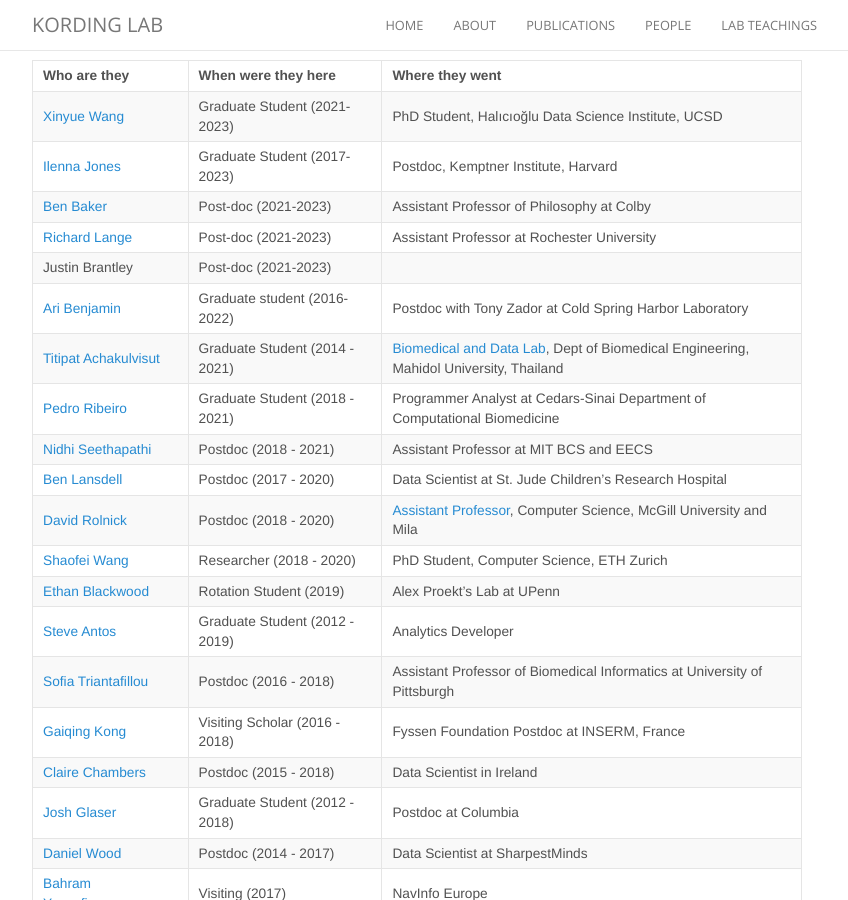
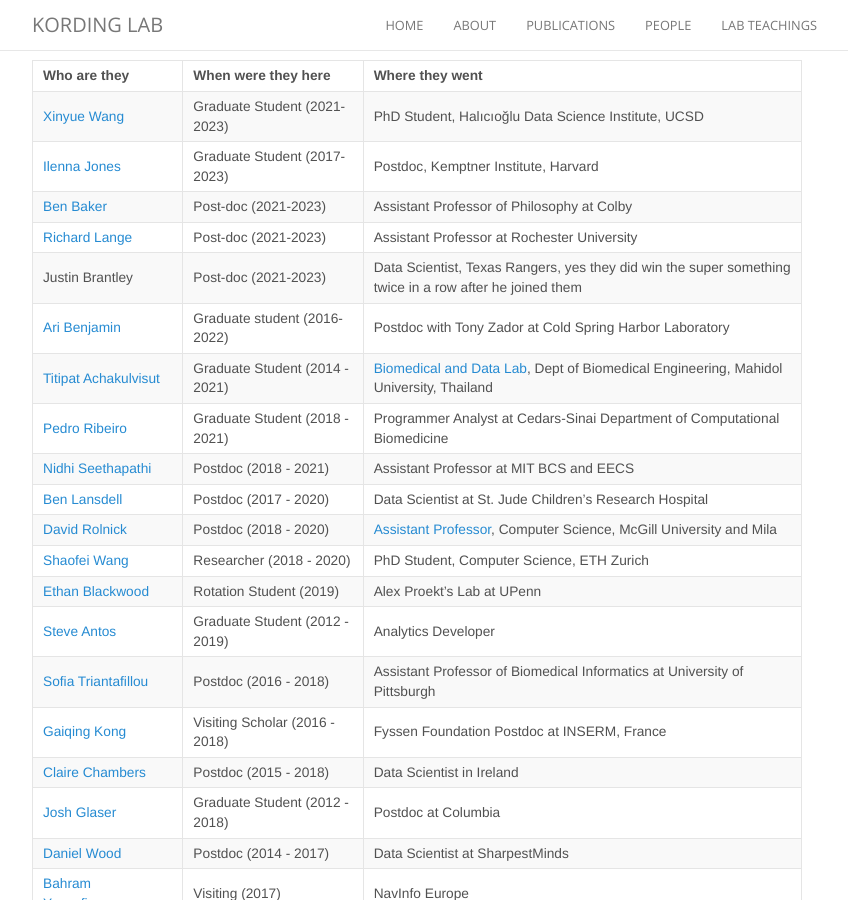
Before and after one commit to KordingLab/KordingLab.github.io, a Jekyll site: the page built from people.md, in a window 1280 px wide and 900 px high, scrolled down 1837 px. Shown: the whole window, without its empty margins (223-1071 px from the left). Built offline with Jekyll 4.4.1, drawn with Linux system fonts in a browser that asks for light colours; nearby versions of some CDN libraries; comment, search, counter and statistics services are not loaded.

Commit message:
Update people.md

```diff
--- a/people.md
+++ b/people.md
@@ -62,7 +62,7 @@
 | [Ilenna Jones](https://www.ilenna.com/) | Graduate Student (2017-2023) | Postdoc, Kemptner Institute, Harvard|
 | [Ben Baker](https://www.tbenbaker.com/) | Post-doc (2021-2023) | Assistant Professor of Philosophy at Colby|
 | [Richard Lange](https://www.rit.edu/directory/rdlvcs-richard-lange)  | Post-doc (2021-2023) | Assistant Professor at Rochester University|
-| Justin Brantley | Post-doc (2021-2023) | |
+| Justin Brantley | Post-doc (2021-2023) | Data Scientist, Texas Rangers, yes they did win the super something twice in a row after he joined them |
 | [Ari Benjamin](https://ari-benjamin.com/) | Graduate student (2016-2022) | Postdoc with Tony Zador at Cold Spring Harbor Laboratory |
 | [Titipat Achakulvisut](https://kordinglab.com/people/titipat_achakulvisut/.index.html) | Graduate Student (2014 - 2021) | [Biomedical and Data Lab](https://biodatlab.github.io/), Dept of Biomedical Engineering, Mahidol University, Thailand |
 | [Pedro Ribeiro](https://www.linkedin.com/in/pedro-ribeiro/) | Graduate Student (2018 - 2021) | Programmer Analyst at Cedars-Sinai Department of Computational Biomedicine|
```
